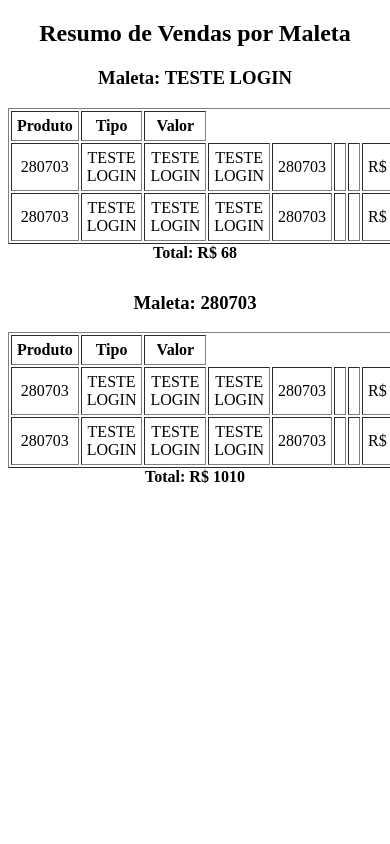
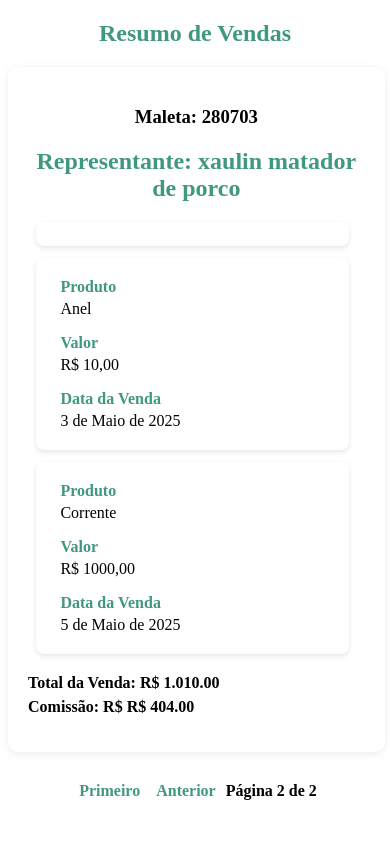
Before and after one commit to Caiera02/BrilhaMais, a Django app: page /maleta/vendas/?page=2 in a window 390 px wide. Run offline with Django 5.2, Linux system fonts and the light colour scheme; data comes from the database, SQL or seed files in the repository; both versions use the stored data as it was after the commit.

Commit message:
add o template para conferir as vendas

```diff
--- a/contabilidade/models.py
+++ b/contabilidade/models.py
@@ -5,7 +5,7 @@ class Venda (models.Model):
     produto = models.ForeignKey(Produto,on_delete=models.CASCADE,related_name='vendas')
     maleta = models.ForeignKey(Maleta, on_delete=models.CASCADE, related_name='vendas')
     valor = models.DecimalField(max_digits=8, decimal_places=2)
-    data_venda = models.DateField(auto_now_add=True,verbose_name='Atualizacao')
+    data_venda = models.DateField(auto_now_add=True,verbose_name='Venda')
     data_atualizada = models.DateField(auto_now=True,verbose_name='Atualizado em')
 
     def __str__(self):
--- a/contabilidade/templates/vendas.html
+++ b/contabilidade/templates/vendas.html
@@ -1,40 +1,57 @@
+{% load static %}
 <!DOCTYPE html>
 <html lang="en">
 <head>
     <meta charset="UTF-8">
     <meta name="viewport" content="width=device-width, initial-scale=1.0">
+    <link rel="stylesheet" href="{%static 'css/vendas.css'%}">
     <title>Document</title>
 </head>
 <body style="text-align: center;">
 
-    <h2>Resumo de Vendas por Maleta</h2>
+    <h2>Resumo de Vendas</h2>
 
     {% for grupo in dados %}
       <div style="margin-bottom: 30px;">
         <h3>Maleta: {{ grupo.maleta.nome }}</h3>
+        <h2>Representante: {{grupo.maleta.consultora}}</h2>
         <table border="1" cellpadding="5">
+
           <tr>
             <th>Produto</th>
-            <th>Tipo</th>
+            {% comment %} <th>Tipo</th> {% endcomment %}
             <th>Valor</th>
+            <th>Data da Venda</th>
           </tr>
-          {% for venda in grupo.vendas %}
+
+          {% for venda in grupo.vendas  %}
           <tr>
-            {% for vendas in vendas  %}
-            <td> {{vendas.maleta}}  </td>
-            {% endfor %}
-            <td>{{ venda.produto }}</td>
-            <td>{{ venda.produto.tipo }}</td>
-            <td>R$ {{ venda.valor }}</td>
+            <td data-label='Produto'> {{venda.produto.tipos.nome}}  </td>
+            <td data-label='Valor'> R$ {{ venda.valor }}</td>
+            <td data-label='Data da Venda'> {{venda.data_venda}}</td>
           </tr>
           {% empty %}
           <tr><td colspan="3">Nenhuma venda</td></tr>
           {% endfor %}
         </table>
-        <strong>Total: R$ {{ grupo.total }}</strong>
+        <strong>Total da Venda: R$ {{ grupo.total }}   </strong>
+        <strong>Comissão: R$ {{ grupo.comissaoVendedora }}</strong></p>
       </div>
     {% endfor %}
 
+    <div class="paginacao">
+      {% if dados.has_previous %}
+        <a href="?page=1">Primeiro</a>
+        <a href="?page={{ dados.previous_page_number }}">Anterior</a>
+        {% endif %}
+
+      <span>Página {{ dados.number }} de {{ dados.paginator.num_pages }}</span>
+
+      {% if dados.has_next %}
+        <a href="?page={{ dados.next_page_number }}">Próxima</a>
+        <a href="?page={{ dados.paginator.num_pages }}">Última</a>
+      {% endif %}
+    </div>
 
 </body>
 </html>
--- a/contabilidade/views.py
+++ b/contabilidade/views.py
@@ -1,6 +1,8 @@
 from django.shortcuts import get_object_or_404, redirect, render
 from django.contrib import messages
 from django.db.models import Sum
+from decimal import Decimal
+from django.core.paginator import Paginator
 from vendedoras.models import Maleta, Produto
 from contabilidade.models import Venda
 
@@ -34,10 +36,32 @@ def vendas_view(request):
     for maleta in maletas:
         vendais = Venda.objects.filter(maleta=maleta).select_related('produto')
         total = vendais.aggregate(total=Sum('valor'))['total'] or 0
+        total_format = f'{total:,.2f}'.replace(',','.')
+
+        if total >=1000:
+            porcentagem = Decimal('0.40')
+        elif total >=500:
+            porcentagem = Decimal('0.30')
+        elif total <=499:
+            porcentagem= Decimal('0.20')
+        else:
+            porcentagem = Decimal('0.00')#sem comissão
+
+        comissaoVendedora = total * porcentagem
+        comissaoVendedora = f'R$ {comissaoVendedora:,.2f}'.replace(",", ".").replace(".", ".").replace("X", ".")
+
         dados.append({
             'maleta': maleta,
-            'vendas': dados,
-            'total': total
+            'vendas': vendais,
+            'total': total_format,
+            'comissaoVendedora':comissaoVendedora,
+            'porcentagem': porcentagem
         })
+        # print(dados)
 
-    return render(request, 'vendas.html', {'dados': dados , 'vendas':venda})
+    paginator = Paginator(dados, 1)
+    page_number = request.GET.get('page')
+    dados = paginator.get_page(page_number)
+
+
+    return render(request, 'vendas.html', {'dados': dados , 'vendas':venda},)
--- /dev/null
+++ b/static/css/vendas.css
@@ -0,0 +1,101 @@
+/* Layout padrão para desktop */
+table {
+    width: 90%;
+    margin: 20px auto;
+    border-collapse: collapse;
+}
+
+th, td {
+    padding: 12px;
+    border: 1px solid #ccc;
+    text-align: center;
+}
+
+th {
+    background-color: #419881;
+    color: white;
+}
+
+td {
+    background-color: #fff;
+}
+
+/* Títulos e blocos */
+h2{
+    color: #419881;
+}
+
+div[style*="margin-bottom"] {
+    background-color: white;
+    border-radius: 10px;
+    padding: 20px;
+    margin: 20px auto;
+    width: 90%;
+    box-shadow: 0 2px 8px rgba(0,0,0,0.08);
+}
+
+/* Paginação */
+.paginacao {
+    margin: 30px 0;
+    font-weight: bold;
+}
+
+.paginacao a {
+    color: #419881;
+    text-decoration: none;
+    margin: 0 6px;
+}
+
+.paginacao a:hover {
+    text-decoration: underline;
+}
+
+/* ----------- MOBILE ------------ */
+@media (max-width: 768px) {
+    table, thead, tbody, th, td, tr {
+        display: block;
+        width: 95%;
+        border: none;
+    }
+
+    th{
+        display: none;
+    }
+
+    thead {
+        display: none;
+    }
+
+    tbody tr {
+        background-color: #fff;
+        margin: 12px 0;
+        padding: 12px;
+        border-radius: 8px;
+        box-shadow: 0 2px 5px rgba(0,0,0,0.1);
+        position: relative;
+    }
+
+    tbody td {
+        padding: 8px 12px;
+        text-align: left;
+        border: none;
+        position: relative;
+    }
+
+    tbody td::before {
+        content: attr(data-label);
+        font-weight: bold;
+        display: block;
+        margin-bottom: 4px;
+        color: #419881;
+    }
+
+    tbody td:last-child {
+        border-bottom: none;
+    }
+
+    strong{
+        display: flex;
+        margin-bottom: 2%;
+    }
+}
```
Also changed, not shown: db.sqlite3.
